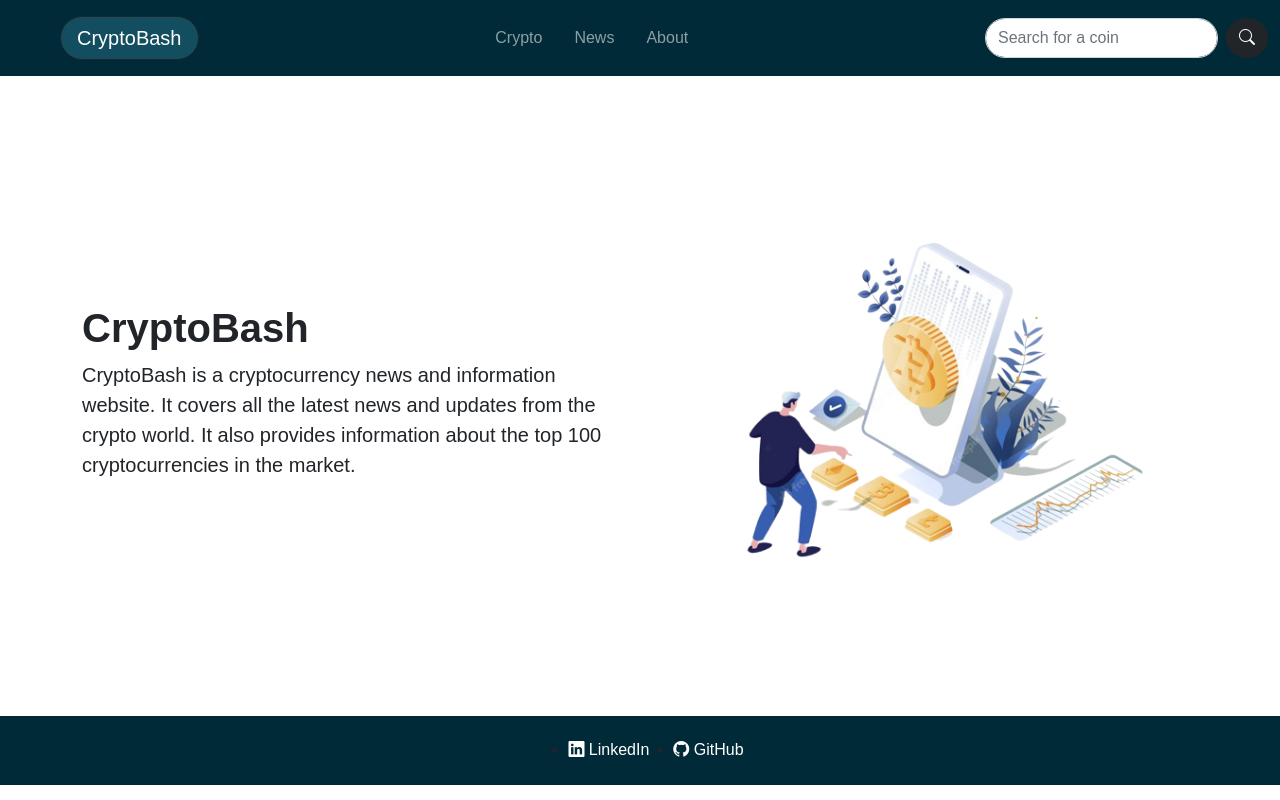
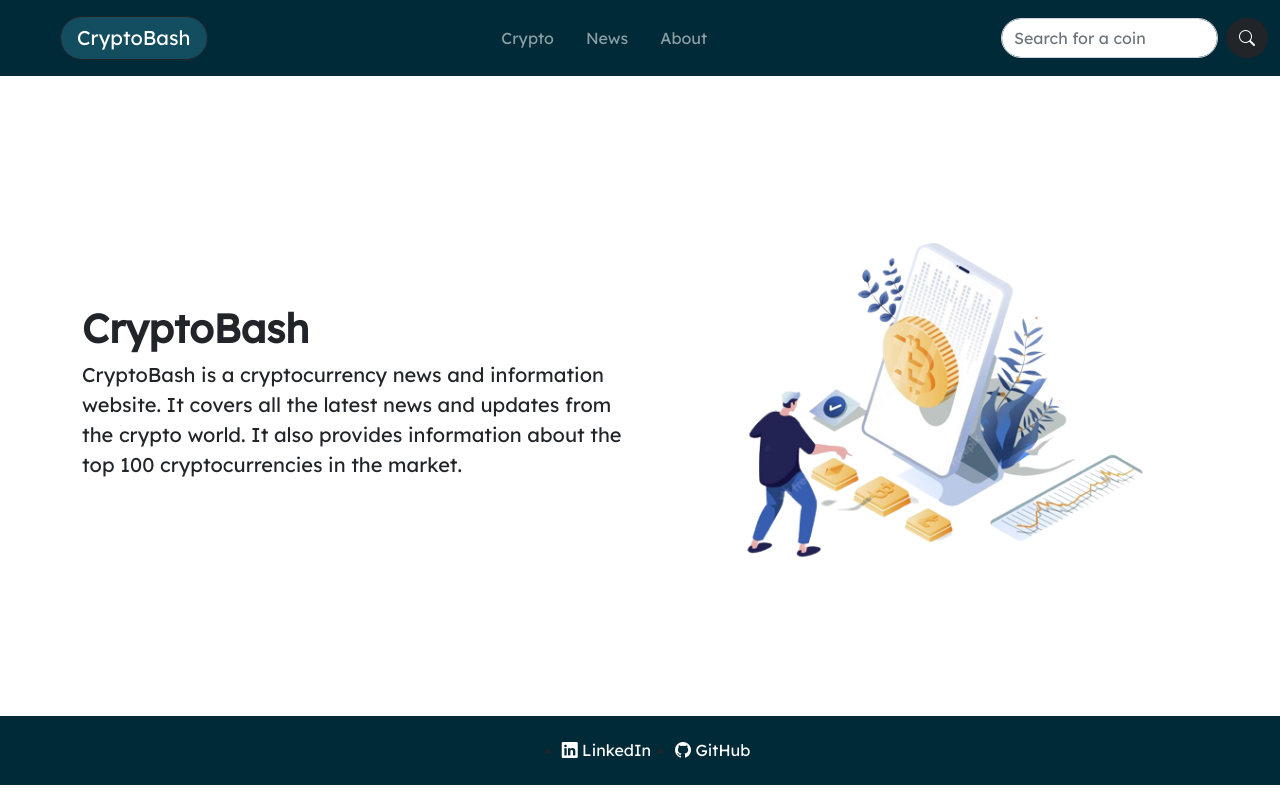
Before and after one commit to jacktherock/Cryptobash, a React (Create React App) app: page / in a window 1280 px wide. Built offline with nearby package versions, Linux system fonts and the light colour scheme; no server answers.

Commit message:
Update font

```diff
--- a/public/index.html
+++ b/public/index.html
@@ -5,7 +5,13 @@
   <meta charset="utf-8" />
   <meta name="viewport" content="width=device-width, initial-scale=1" />
   <meta name="theme-color" content="#000000" />
+  <!-- Favicon -->
   <link rel="shortcut icon" href="icon.png" type="image/x-icon">
+  <!-- Font -->
+  <link rel="preconnect" href="https://fonts.googleapis.com">
+  <link rel="preconnect" href="https://fonts.gstatic.com" crossorigin>
+  <link href="https://fonts.googleapis.com/css2?family=Lexend&display=swap" rel="stylesheet">
+  <!-- Bootstrap icons -->
   <link rel="stylesheet" href="https://cdn.jsdelivr.net/npm/bootstrap-icons@1.10.4/font/bootstrap-icons.css">
   <title>CryptoBash</title>
 </head>
--- a/src/App.css
+++ b/src/App.css
@@ -1,3 +1,5 @@
+@import url('https://fonts.googleapis.com/css2?family=Lexend&display=swap');
+
 * {
     font-family: 'Lexend', sans-serif;
 }
```
